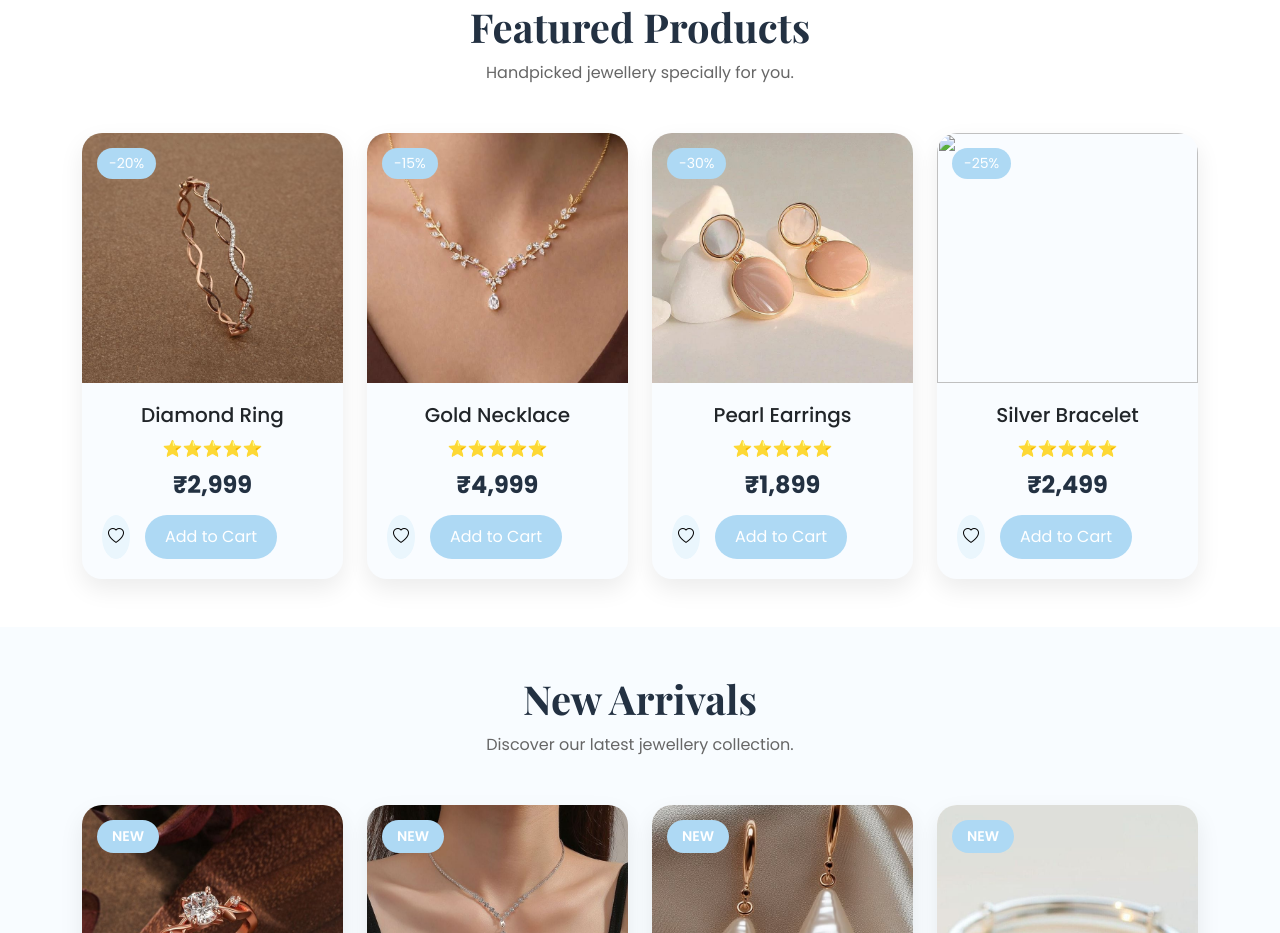
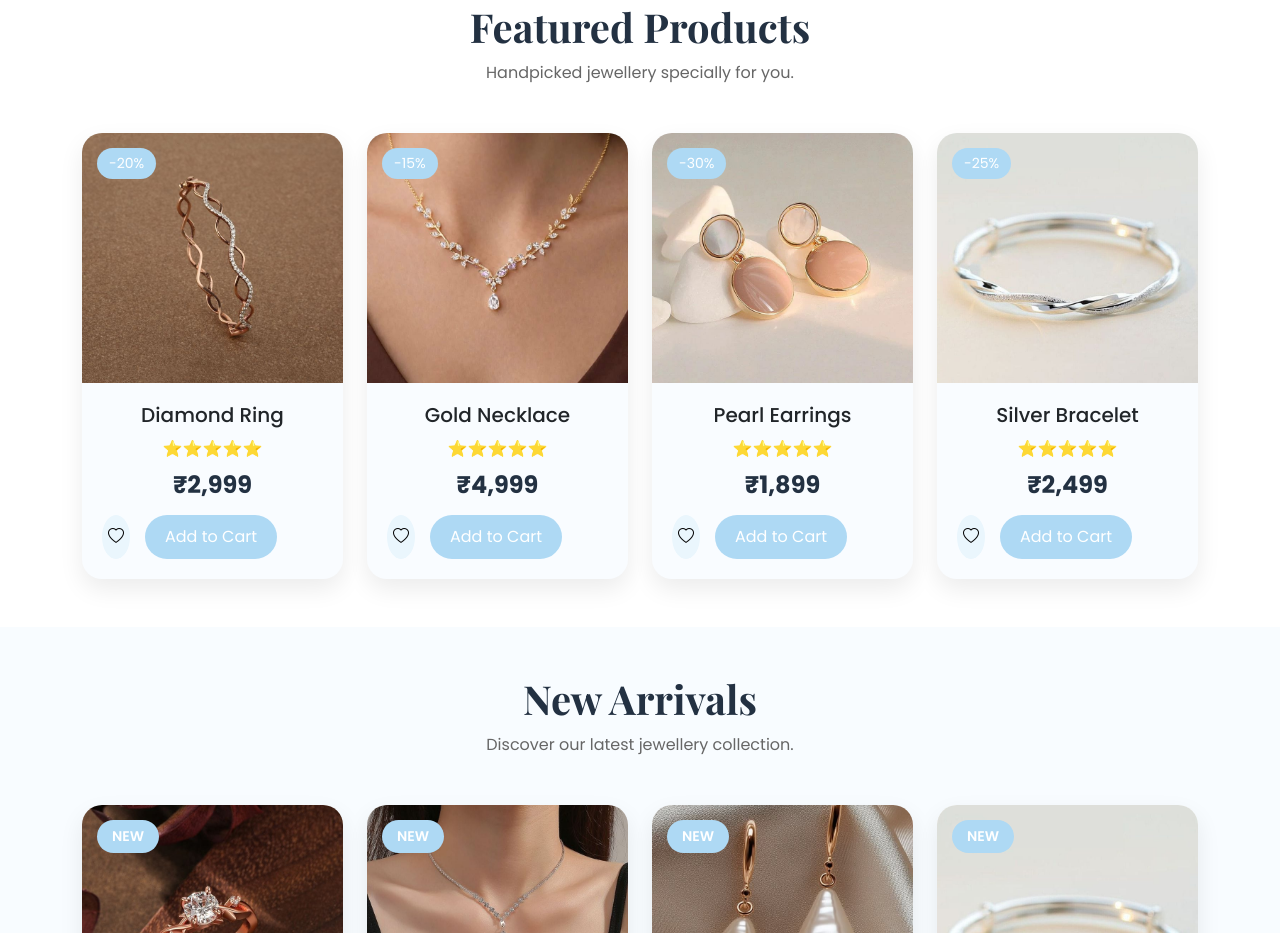
Before and after one commit to nisha-goswami11/Nish-jewels, a plain HTML site: page index.html in a window 1280 px wide. Shown: the part 2108-3041 px from the top of the page. Drawn offline with nearby package versions, Linux system fonts and the light colour scheme.

Commit message:
initial commit

```diff
--- a/index.html
+++ b/index.html
@@ -672,7 +672,7 @@
                             -25%
                         </span>
 
-                        <img src="silver bracelet.jpeg"
+                        <img src="silver bracelets.jpeg"
                             class="img-fluid product-img">
 
                         <div class="product-body">
```
